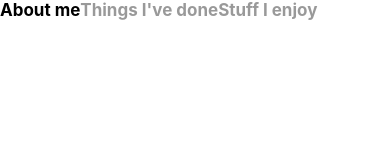
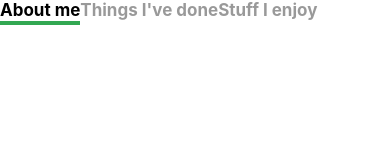
Before and after one commit to nicvickeryw/personal-site, a React (Create React App) app: page /about in a window 390 px wide. Shown: the top 160 px of the page. Built offline with nearby package versions, Linux system fonts and the light colour scheme.

Commit message:
F-mobile-optimise: Remove tightly coupled state tracking on links. Add default redirect.

```diff
--- a/src/App.tsx
+++ b/src/App.tsx
@@ -1,7 +1,12 @@
 import React, { useEffect, useState } from 'react';
 import './App.scss';
 import { About } from './components/about/About';
-import { BrowserRouter as Router, Switch, Route } from 'react-router-dom';
+import {
+    BrowserRouter as Router,
+    Switch,
+    Route,
+    Redirect,
+} from 'react-router-dom';
 import { Projects } from './components/projects/Projects';
 import { Personal } from './components/personal/Personal';
 import { Navigation } from './components/navigation/Navigation';
@@ -44,6 +49,7 @@ function App() {
                 <Navigation viewportType={viewportType} links={LINKS} />
                 <div className="content">
                     <Switch>
+                        <Redirect to="/about" from="/" exact />
                         {LINKS.map((link, i) => (
                             <Route key={i} path={`/${link.route}`}>
                                 {link.toRender}
--- a/src/components/animated-link/AnimatedLink.tsx
+++ b/src/components/animated-link/AnimatedLink.tsx
@@ -1,36 +1,24 @@
 import React from 'react';
 import { Link as RouterLink } from 'react-router-dom';
 import './AnimatedLink.scss';
-import { UpdateIndexFn } from '../navigation/Navigation';
 
 interface LinkProps {
     route: string;
     title: string;
-    selectIndex: UpdateIndexFn;
-    index: number;
+    fontSize: string;
     isSelected: boolean;
-    fontSize: string;
 }
 
 export const AnimatedLink: React.FC<LinkProps> = ({
     title,
     route,
     isSelected,
-    selectIndex,
-    index,
     fontSize,
 }) => {
-    // If this item is selected, keep the underline and bold props. Enforce via dynamic class name.
-    let classes = 'link';
-    if (isSelected) {
-        classes = 'selected-link';
-    }
-
     return (
         <RouterLink
             to={`/${route}`}
-            onClick={() => selectIndex(index)}
-            className={classes}
+            className={isSelected ? 'selected-link' : 'link'}
             style={{ fontSize }}
         >
             {title}
--- a/src/components/navigation/Navigation.tsx
+++ b/src/components/navigation/Navigation.tsx
@@ -4,6 +4,7 @@ import { Sidebar } from '../sidebar/Sidebar';
 import { TopNav } from '../top-nav/TopNav';
 import { LinkData, ViewportType } from '../../App';
 import { AnimatedLink } from '../animated-link/AnimatedLink';
+import { useLocation, useParams } from 'react-router';
 
 interface NavigationProps extends CommonNavProps {
     viewportType: ViewportType;
@@ -25,23 +26,19 @@ export const Navigation: React.FC<NavigationProps> = ({
     viewportType,
     links,
 }) => {
+    const { pathname } = useLocation();
+
     // Track selected item in the sidebar, pass state to children.
-    const [selectedIndex, setSelectedIndex]: LinkIndexStateTuple = useState<
-            number
-        >(-1),
-        animatedLinks = links.map((link: LinkData, i: number) => (
-            <AnimatedLink
-                fontSize={'17px'}
-                isSelected={selectedIndex === i}
-                selectIndex={(index: number) => {
-                    setSelectedIndex(index);
-                }}
-                key={i}
-                index={i}
-                route={link.route}
-                title={link.title}
-            />
-        ));
+    const animatedLinks = links.map(({ route, title }, i) => (
+        <AnimatedLink
+            fontSize={'17px'}
+            // Where the routes match, this is the selected link.
+            isSelected={pathname === `/${route}`}
+            key={i}
+            route={route}
+            title={title}
+        />
+    ));
 
     if (viewportType === 'desktop') {
         return (
--- a/src/components/top-nav/TopNav.tsx
+++ b/src/components/top-nav/TopNav.tsx
@@ -1,7 +1,5 @@
 import React from 'react';
-import { CommonNavProps } from '../common/common-prop-interfaces';
-
-interface TopNavProps extends CommonNavProps {}
+import { CommonNavProps as TopNavProps } from '../common/common-prop-interfaces';
 
 export const TopNav: React.FC<TopNavProps> = ({ children }) => {
     return <nav>{children}</nav>;
```
